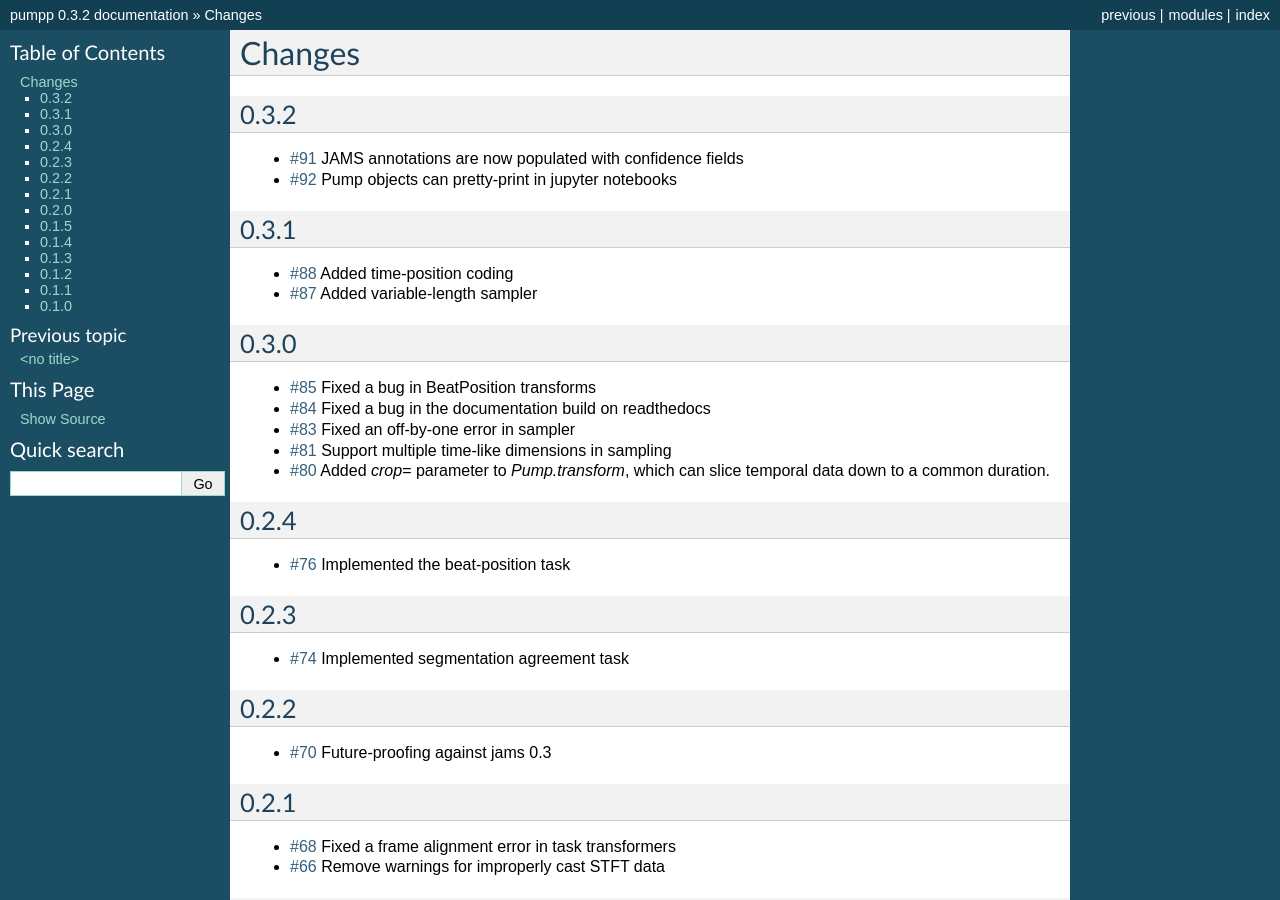
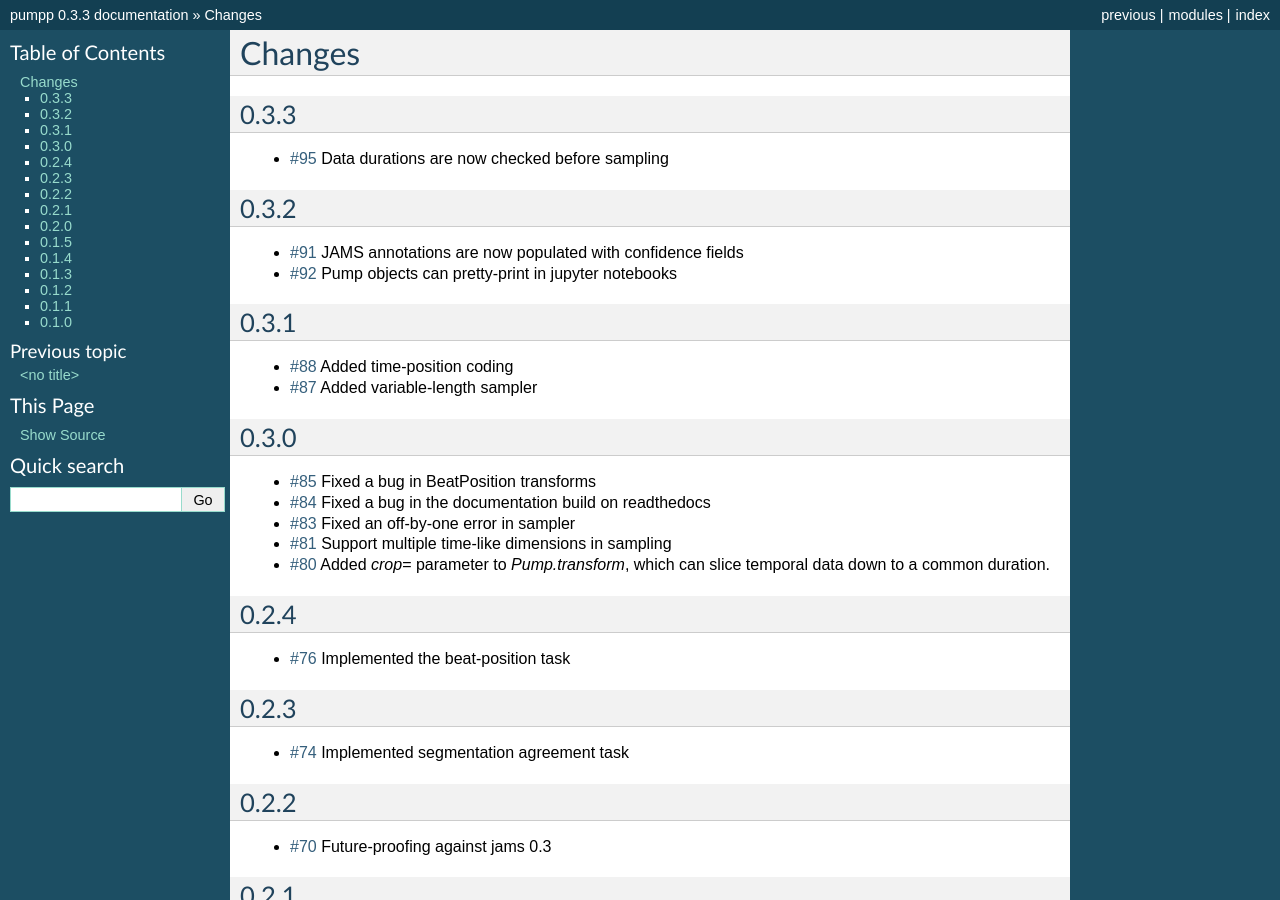
Before and after one commit to bmcfee/pumpp, a Sphinx documentation site: the page built from docs/changes.rst, in a window 1280 px wide and 900 px high. Built offline with Sphinx 7.4.7, drawn with Linux system fonts in a browser that asks for light colours; some of the changed text lies outside the part shown.

Commit message:
updated version and docs for 0.3.3 [ci skip]

```diff
--- a/docs/changes.rst
+++ b/docs/changes.rst
@@ -1,5 +1,11 @@
 Changes
 -------
+
+0.3.3
+=====
+- `#95`_ Data durations are now checked before sampling
+
+.. _#95: https://github.com/bmcfee/pumpp/pull/95
 
 0.3.2
 =====
--- a/pumpp/version.py
+++ b/pumpp/version.py
@@ -3,4 +3,4 @@
 """Version info"""
 
 short_version = '0.3'
-version = '0.3.2'
+version = '0.3.3'
```
